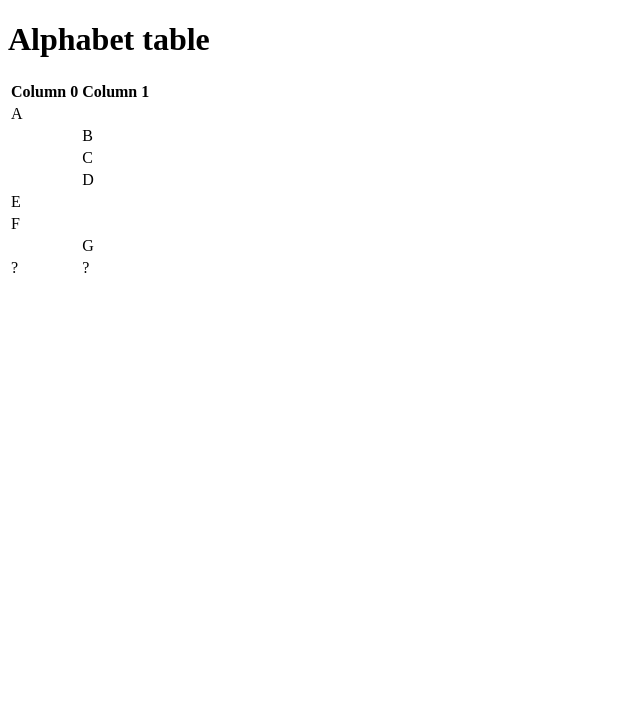
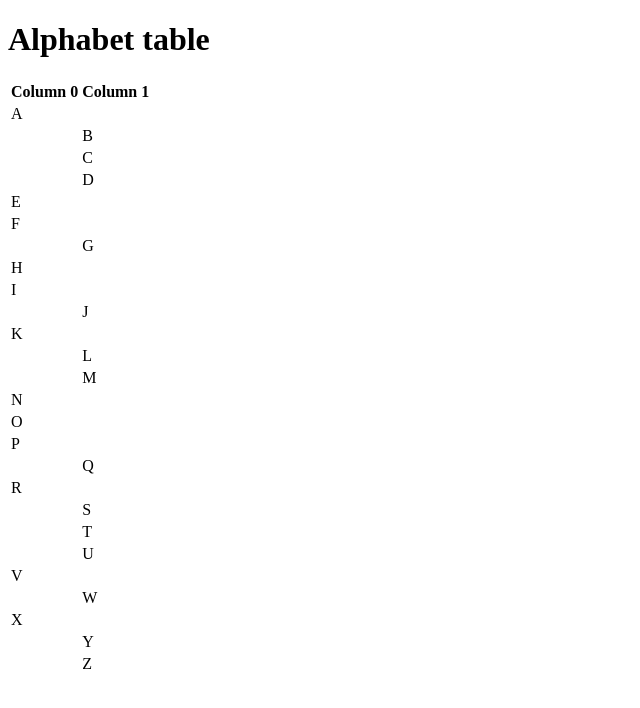
Before and after one commit to comp426-2022-spring/a00-eohana-unc, a website: page index.html in a window 1280 px wide. Shown: the whole page, without its empty margins (0-640 px from the left). Drawn offline with Linux system fonts and the light colour scheme.

Commit message:
Install browser-sync, added letters to html table

```diff
--- a/index.html
+++ b/index.html
@@ -37,7 +37,61 @@
     					<td></td><td>G</td>
   					</tr>
   					<tr>
-    					<td>?</td><td>?</td>
+    					<td>H</td><td></td>
+  					</tr>
+  					<tr>
+    					<td>I</td><td></td>
+  					</tr>
+  					<tr>
+    					<td></td><td>J</td>
+  					</tr>
+  					<tr>
+    					<td>K</td><td></td>
+  					</tr>
+  					<tr>
+    					<td></td><td>L</td>
+  					</tr>
+  					<tr>
+    					<td></td><td>M</td>
+  					</tr>
+  					<tr>
+    					<td>N</td><td></td>
+  					</tr>
+  					<tr>
+    					<td>O</td><td></td>
+  					</tr>
+  					<tr>
+    					<td>P</td><td></td>
+  					</tr>
+  					<tr>
+    					<td></td><td>Q</td>
+  					</tr>
+  					<tr>
+    					<td>R</td><td></td>
+  					</tr>
+  					<tr>
+    					<td></td><td>S</td>
+  					</tr>
+  					<tr>
+    					<td></td><td>T</td>
+  					</tr>
+  					<tr>
+    					<td></td><td>U</td>
+  					</tr>
+  					<tr>
+    					<td>V</td><td></td>
+  					</tr>
+  					<tr>
+    					<td></td><td>W</td>
+  					</tr>
+  					<tr>
+    					<td>X</td><td></td>
+  					</tr>
+  					<tr>
+    					<td></td><td>Y</td>
+  					</tr>
+  					<tr>
+    					<td></td><td>Z</td>
   					</tr>
 				</tbody>
 			</table>
--- a/package.json
+++ b/package.json
@@ -15,5 +15,8 @@
   "bugs": {
     "url": "https://github.com/comp426-2022-spring/a00-eohana-unc/issues"
   },
-  "homepage": "https://github.com/comp426-2022-spring/a00-eohana-unc#readme"
+  "homepage": "https://github.com/comp426-2022-spring/a00-eohana-unc#readme",
+  "dependencies": {
+    "browser-sync": "^2.27.7"
+  }
 }
```
Also changed, not shown: 1 other file.
